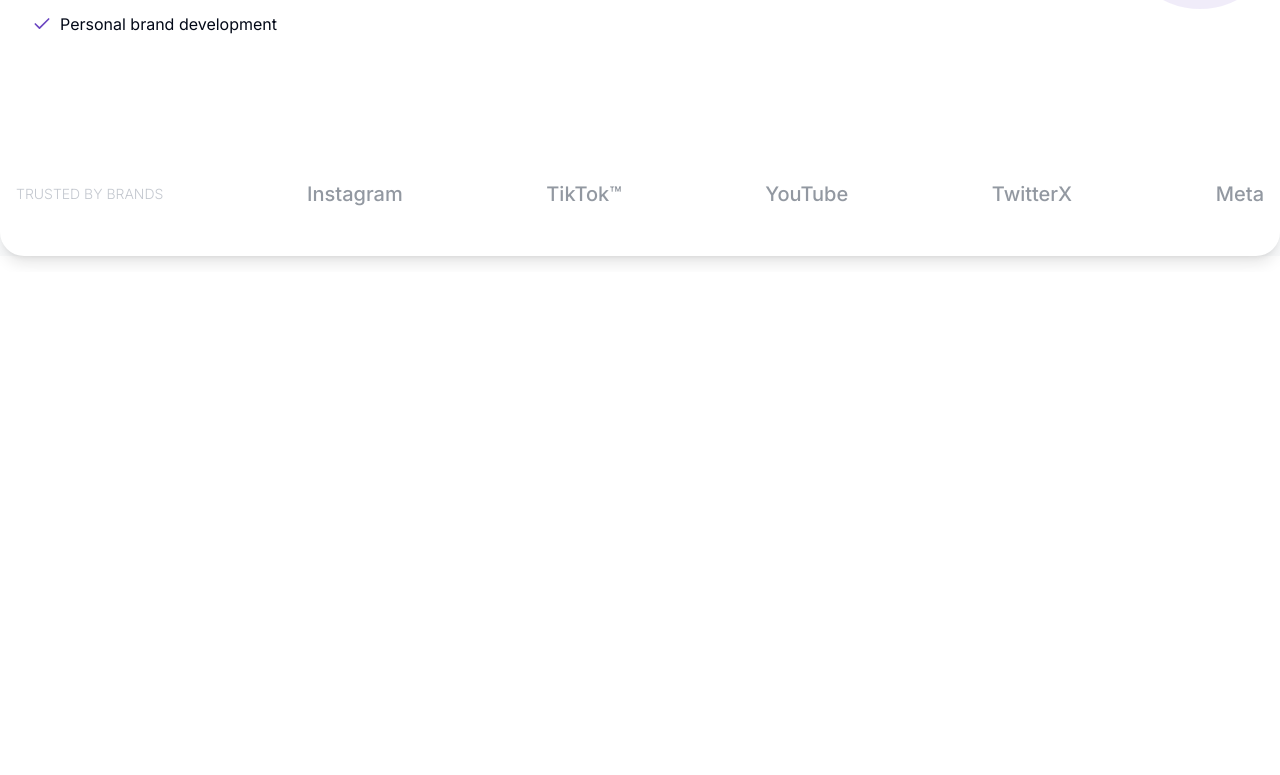
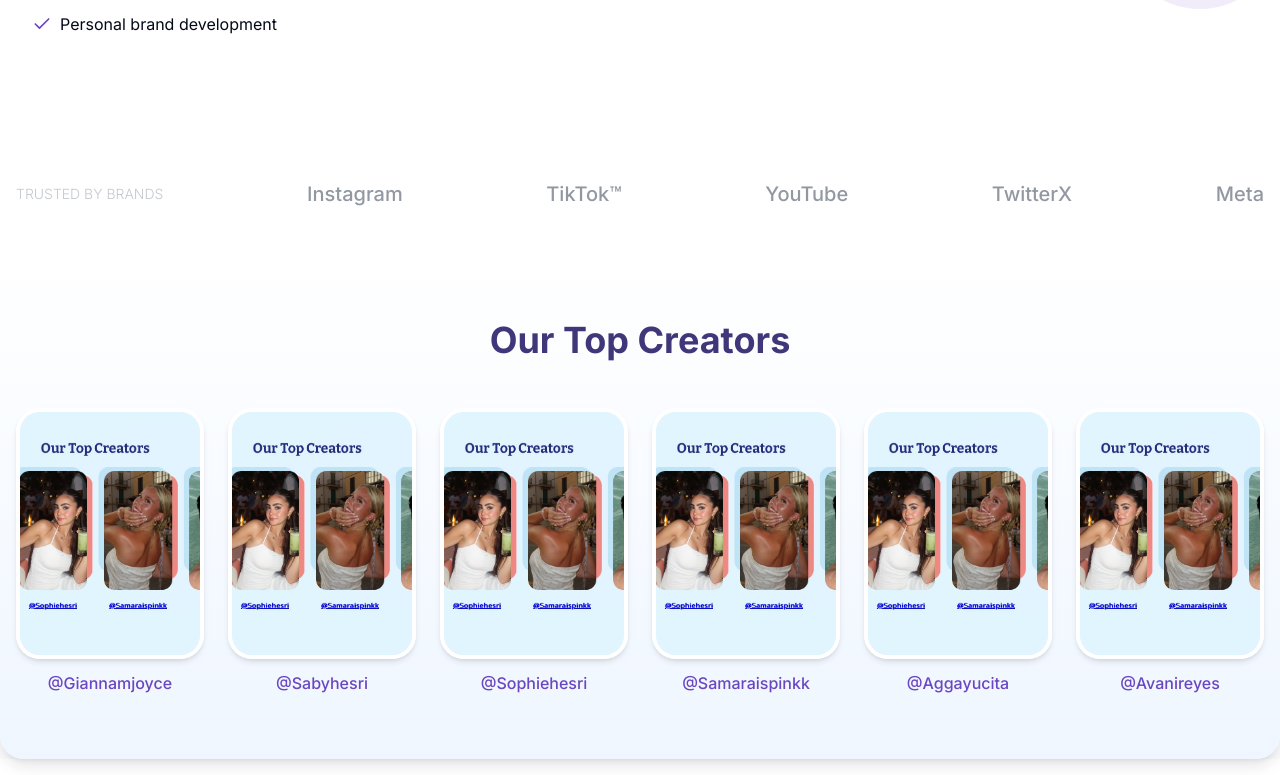
Before and after one commit to mitchkurtz123/tiddle-echo-creator, a React (Vite) app: page / in a window 1280 px wide. Shown: the part 654-1429 px from the top of the page. Before the commit the page ends 926 px from the top, so only its background shows below. Built offline with nearby package versions, Linux system fonts and the light colour scheme.

Commit message:
Add new section
Add a new section to the page.

```diff
--- /dev/null
+++ b/src/components/TopCreators.tsx
@@ -0,0 +1,78 @@
+
+import React from 'react';
+import { Avatar, AvatarImage, AvatarFallback } from '@/components/ui/avatar';
+import { Card } from "@/components/ui/card";
+
+type Creator = {
+  name: string;
+  username: string;
+  image: string;
+};
+
+const creators: Creator[] = [
+  {
+    name: "Gianna Joyce",
+    username: "@Giannamjoyce",
+    image: "/lovable-uploads/4e16a1ad-2f86-48c8-9234-cf3d9a7e1270.png",
+  },
+  {
+    name: "Saby Hesri",
+    username: "@Sabyhesri",
+    image: "/lovable-uploads/4e16a1ad-2f86-48c8-9234-cf3d9a7e1270.png",
+  },
+  {
+    name: "Sophie Hesri",
+    username: "@Sophiehesri",
+    image: "/lovable-uploads/4e16a1ad-2f86-48c8-9234-cf3d9a7e1270.png",
+  },
+  {
+    name: "Samara Ispink",
+    username: "@Samaraispinkk",
+    image: "/lovable-uploads/4e16a1ad-2f86-48c8-9234-cf3d9a7e1270.png",
+  },
+  {
+    name: "Agga Yucita",
+    username: "@Aggayucita",
+    image: "/lovable-uploads/4e16a1ad-2f86-48c8-9234-cf3d9a7e1270.png",
+  },
+  {
+    name: "Avani Reyes",
+    username: "@Avanireyes",
+    image: "/lovable-uploads/4e16a1ad-2f86-48c8-9234-cf3d9a7e1270.png",
+  },
+];
+
+const TopCreators: React.FC = () => {
+  return (
+    <div className="py-16 bg-gradient-to-b from-white to-blue-50">
+      <div className="container mx-auto px-4">
+        <h2 className="text-3xl md:text-4xl font-bold text-center text-[#40377A] mb-12">Our Top Creators</h2>
+
+        <div className="grid grid-cols-2 md:grid-cols-3 lg:grid-cols-6 gap-4 md:gap-6">
+          {creators.map((creator, index) => (
+            <div key={index} className="flex flex-col items-center">
+              <div className="relative w-full aspect-[3/4] overflow-hidden rounded-3xl border-4 border-white mb-3 shadow-md bg-gradient-to-br from-blue-50 to-purple-50">
+                <div className="absolute inset-x-0 top-0 h-full rounded-3xl bg-gradient-to-br from-pink-200 to-blue-100 opacity-30"></div>
+                <img
+                  src={creator.image}
+                  alt={creator.name}
+                  className="absolute inset-0 w-full h-full object-cover"
+                />
+              </div>
+              <a
+                href={`https://instagram.com/${creator.username.substring(1)}`}
+                target="_blank"
+                rel="noopener noreferrer"
+                className="text-tiddle-purple font-medium text-center hover:underline"
+              >
+                {creator.username}
+              </a>
+            </div>
+          ))}
+        </div>
+      </div>
+    </div>
+  );
+};
+
+export default TopCreators;
--- a/src/pages/Index.tsx
+++ b/src/pages/Index.tsx
@@ -3,6 +3,7 @@ import React from 'react';
 import Navigation from '@/components/Navigation';
 import Hero from '@/components/Hero';
 import ClientLogos from '@/components/ClientLogos';
+import TopCreators from '@/components/TopCreators';
 
 const Index: React.FC = () => {
   return (
@@ -11,6 +12,7 @@ const Index: React.FC = () => {
         <Navigation />
         <Hero />
         <ClientLogos />
+        <TopCreators />
       </div>
     </div>
   );
```
Also changed, not shown: public/lovable-uploads/4e16a1ad-2f86-48c8-9234-cf3d9a7e1270.png (added).
